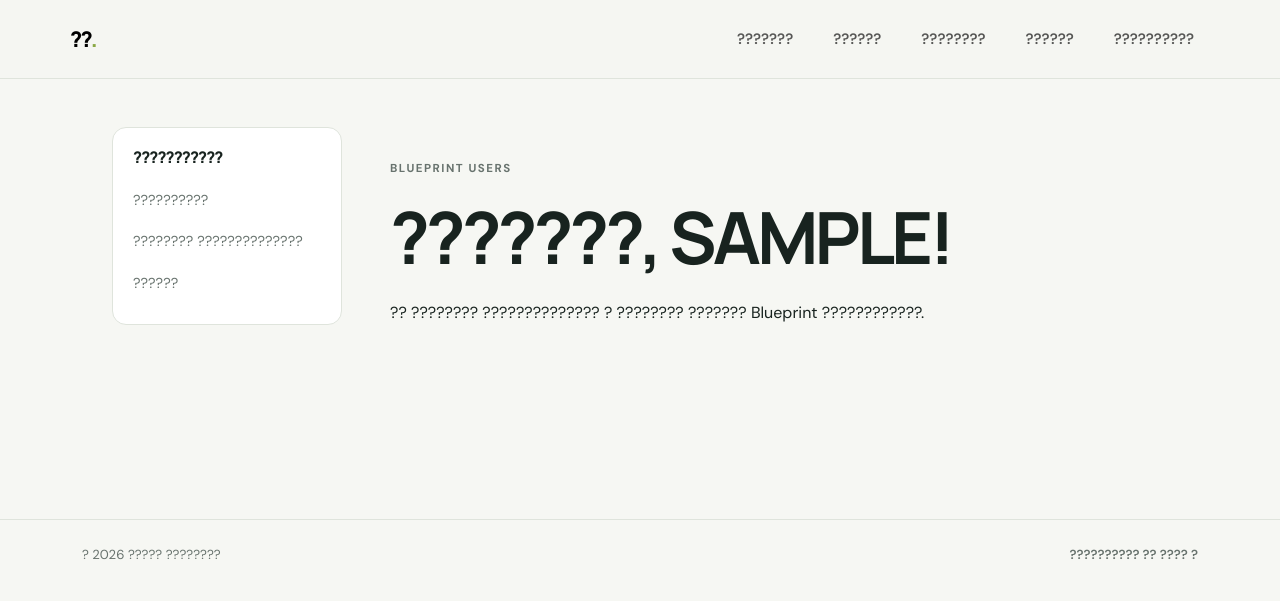
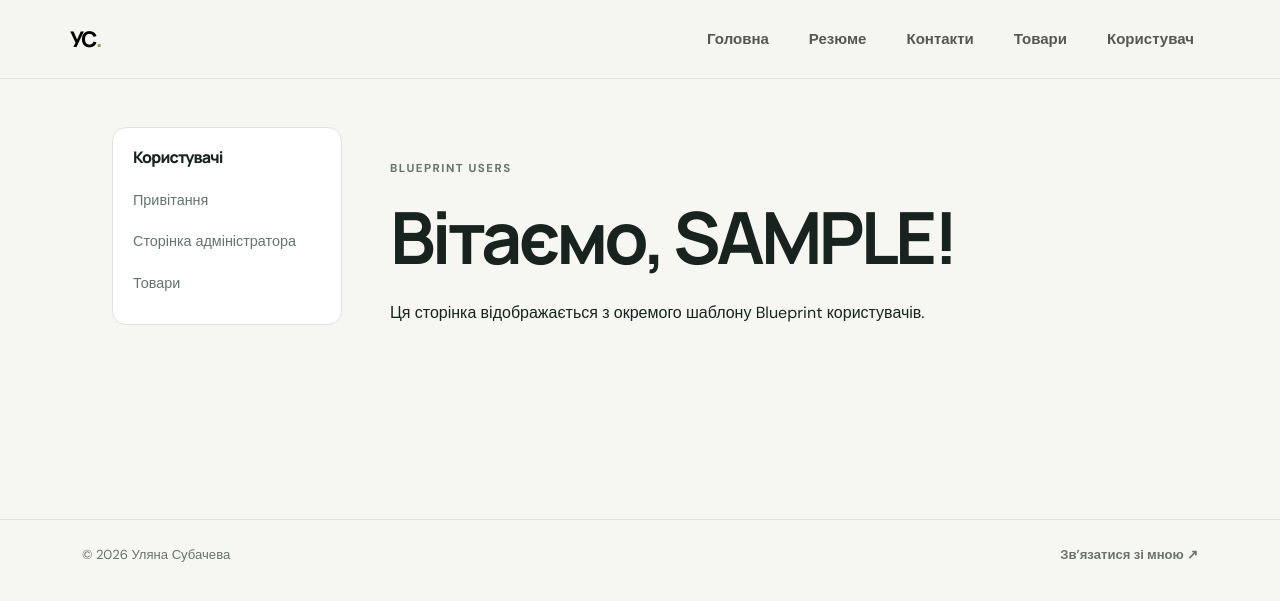
Before and after one commit to subacheva/flask-app-lab, a Flask app: a page that uses app/users/templates/users/hi.html in a window 1280 px wide. Shown: the top 601 px of the page. Run offline with Flask 3, Linux system fonts and the light colour scheme.

Commit message:
Update page templates and labels

```diff
--- a/app/products/templates/products/detail_product.html
+++ b/app/products/templates/products/detail_product.html
@@ -1,10 +1,10 @@
 {% extends 'base.html' %}
 {% block content %}
 <article class="product-detail">
-  <p class="eyebrow">???????? ?????????? ??? ????? ? {{ product.id }}</p>
+  <p class="eyebrow">Детальна інформація про товар № {{ product.id }}</p>
   <h1>{{ product.name }}</h1>
   <p class="product-description">{{ product.content }}</p>
   <p class="product-price">${{ product.price }}</p>
-  <a class="text-link" href="{{ url_for('products.product_list') }}">? ??????????? ?? ????????</a>
+  <a class="text-link" href="{{ url_for('products.product_list') }}">← Повернутися до каталогу</a>
 </article>
 {% endblock %}
--- a/app/products/templates/products/products.html
+++ b/app/products/templates/products/products.html
@@ -2,16 +2,16 @@
 {% block content %}
 <section class="catalog-page">
   <p class="eyebrow">Blueprint products</p>
-  <h1>??????? ???????</h1>
+  <h1>Каталог товарів</h1>
   <div class="product-grid">
     {% for product in products %}
     <article class="product-card">
-      <p class="product-id">????? ? {{ product.id }}</p>
+      <p class="product-id">Товар № {{ product.id }}</p>
       <h2>{{ product.name }}</h2>
       <p>{{ product.content }}</p>
       <div class="product-card-footer">
         <strong>${{ product.price }}</strong>
-        <a class="btn btn-accent" href="{{ url_for('products.detail_product', product_id=product.id) }}">??????????</a>
+        <a class="btn btn-accent" href="{{ url_for('products.detail_product', product_id=product.id) }}">Детальніше</a>
       </div>
     </article>
     {% endfor %}
--- a/app/templates/partials/footer.html
+++ b/app/templates/partials/footer.html
@@ -1,6 +1,6 @@
 <footer class="site-footer">
   <div class="container d-flex flex-column flex-sm-row justify-content-between gap-2">
-    <span>? 2026 ????? ????????</span>
-    <a href="{{ url_for('contacts') }}">?????????? ?? ???? <span aria-hidden="true">?</span></a>
+    <span>© 2026 Уляна Субачева</span>
+    <a href="{{ url_for('contacts') }}">Зв’язатися зі мною <span aria-hidden="true">↗</span></a>
   </div>
 </footer>
--- a/app/templates/partials/navigation.html
+++ b/app/templates/partials/navigation.html
@@ -1,16 +1,16 @@
 <header class="site-header">
-  <nav class="navbar navbar-expand-lg container" aria-label="??????? ?????????">
-    <a class="navbar-brand" href="{{ url_for('home') }}">??<span>.</span></a>
-    <button class="navbar-toggler" type="button" data-bs-toggle="collapse" data-bs-target="#mainNav" aria-controls="mainNav" aria-expanded="false" aria-label="???????? ????">
+  <nav class="navbar navbar-expand-lg container" aria-label="Головна навігація">
+    <a class="navbar-brand" href="{{ url_for('home') }}">УС<span>.</span></a>
+    <button class="navbar-toggler" type="button" data-bs-toggle="collapse" data-bs-target="#mainNav" aria-controls="mainNav" aria-expanded="false" aria-label="Відкрити меню">
       <span class="navbar-toggler-icon"></span>
     </button>
     <div class="collapse navbar-collapse" id="mainNav">
       <ul class="navbar-nav ms-auto align-items-lg-center gap-lg-2">
-        <li class="nav-item"><a class="nav-link" href="{{ url_for('home') }}">???????</a></li>
-        <li class="nav-item"><a class="nav-link" href="{{ url_for('resume') }}">??????</a></li>
-        <li class="nav-item"><a class="nav-link" href="{{ url_for('contacts') }}">????????</a></li>
-        <li class="nav-item"><a class="nav-link" href="{{ url_for('products.product_list') }}">??????</a></li>
-        <li class="nav-item"><a class="nav-link" href="{{ url_for('users.greetings', name='John', age=30) }}">??????????</a></li>
+        <li class="nav-item"><a class="nav-link" href="{{ url_for('home') }}">Головна</a></li>
+        <li class="nav-item"><a class="nav-link" href="{{ url_for('resume') }}">Резюме</a></li>
+        <li class="nav-item"><a class="nav-link" href="{{ url_for('contacts') }}">Контакти</a></li>
+        <li class="nav-item"><a class="nav-link" href="{{ url_for('products.product_list') }}">Товари</a></li>
+        <li class="nav-item"><a class="nav-link" href="{{ url_for('users.greetings', name='John', age=30) }}">Користувач</a></li>
       </ul>
     </div>
   </nav>
--- a/app/users/templates/users/hi.html
+++ b/app/users/templates/users/hi.html
@@ -1,17 +1,17 @@
 {% extends 'base.html' %}
 {% block content %}
 <div class="user-layout">
-  <aside class="user-menu" aria-label="???? ???????????">
-    <h2>???????????</h2>
-    <a href="{{ url_for('users.greetings', name='John', age=30) }}">??????????</a>
-    <a href="{{ url_for('users.admin') }}">???????? ??????????????</a>
-    <a href="{{ url_for('products.product_list') }}">??????</a>
+  <aside class="user-menu" aria-label="Меню користувача">
+    <h2>Користувачі</h2>
+    <a href="{{ url_for('users.greetings', name='John', age=30) }}">Привітання</a>
+    <a href="{{ url_for('users.admin') }}">Сторінка адміністратора</a>
+    <a href="{{ url_for('products.product_list') }}">Товари</a>
   </aside>
   <section class="user-greeting">
     <p class="eyebrow">Blueprint users</p>
-    <h1>???????, {{ name }}!</h1>
-    {% if age %}<p>???: <strong>{{ age }}</strong></p>{% endif %}
-    <p>?? ???????? ?????????????? ? ???????? ??????? Blueprint ????????????.</p>
+    <h1>Вітаємо, {{ name }}!</h1>
+    {% if age %}<p>Вік: <strong>{{ age }}</strong></p>{% endif %}
+    <p>Ця сторінка відображається з окремого шаблону Blueprint користувачів.</p>
   </section>
 </div>
 {% endblock %}
--- a/app/users/views.py
+++ b/app/users/views.py
@@ -8,7 +8,7 @@
     age = request.args.get("age", "")
     return render_template(
         "users/hi.html",
-        title=f"???????, {name} | ???????????",
+        title=f"Вітаємо, {name} | Користувачі",
         name=name.upper(),
         age=age,
     )
--- a/app/views.py
+++ b/app/views.py
@@ -5,18 +5,18 @@
 
 @app.get("/")
 def home():
-    return render_template("homepage.html", title="??????? | ????? ????????")
+    return render_template("homepage.html", title="Головна | Уляна Субачева")
 
 
 @app.get("/resume")
 def resume():
-    return render_template("resume.html", title="?????? | ????? ????????")
+    return render_template("resume.html", title="Резюме | Уляна Субачева")
 
 
 @app.route("/contacts", methods=["GET", "POST"])
 def contacts():
     return render_template(
         "contacts.html",
-        title="???????? | ????? ????????",
+        title="Контакти | Уляна Субачева",
         sent=request.method == "POST",
     )
```
Also changed, not shown: app/products/views.py (+4 -4 lines), app/templates/homepage.html (+5 -5 lines), tests/test_pages.py (+1 -1 lines).
